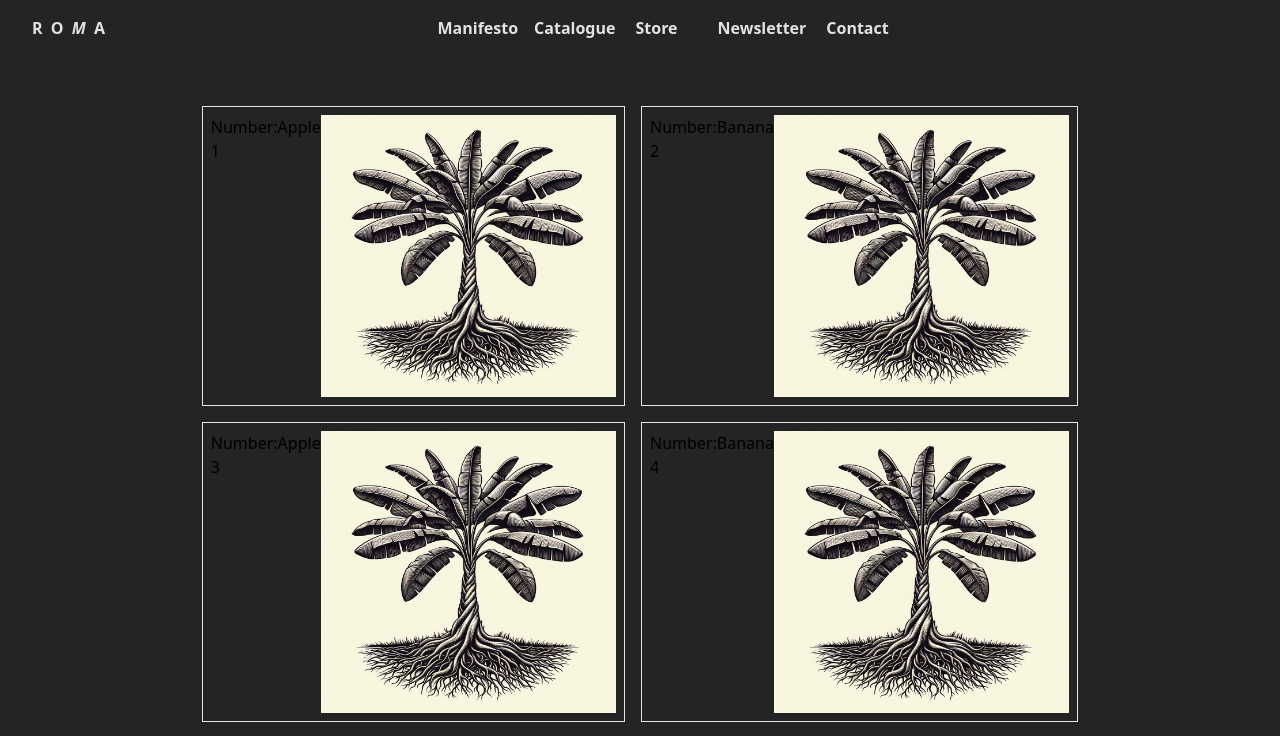
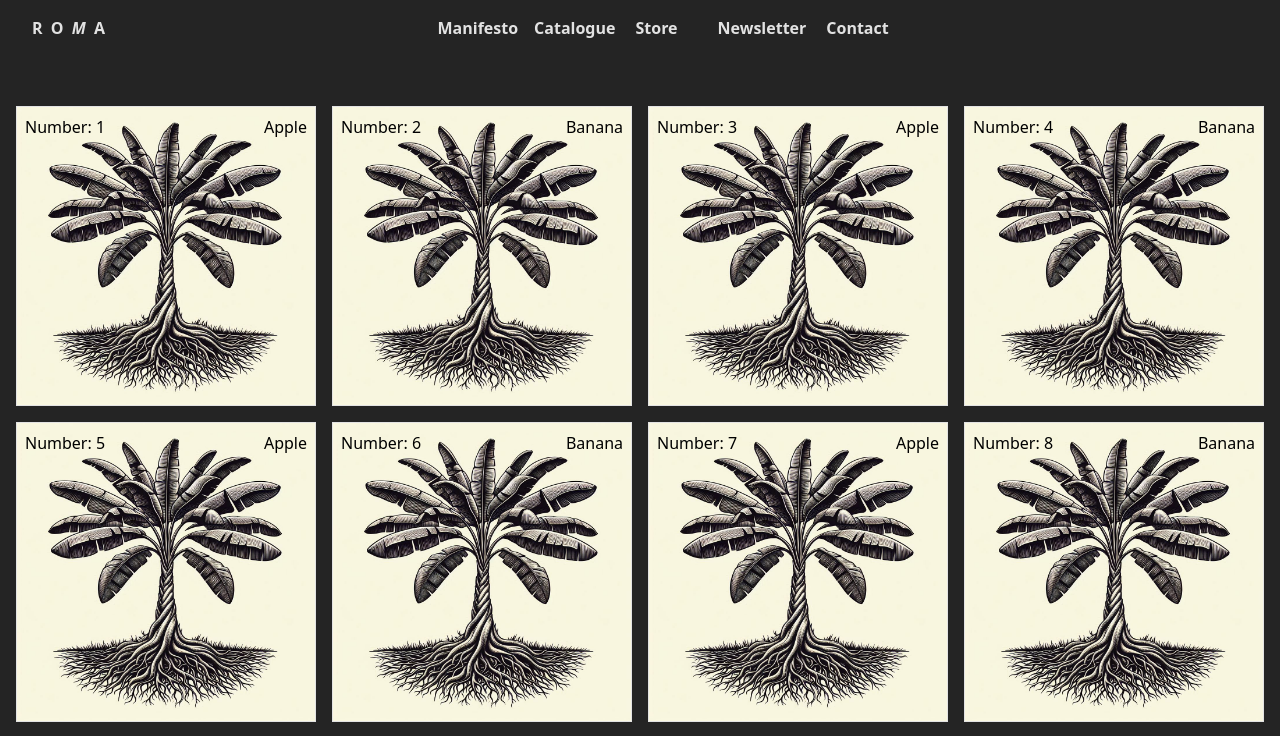
Before and after one commit to VetaliiP/Roma, a React (Vite) app: page /catalogue in a window 1280 px wide. Shown: the top 736 px of the page. Built offline with nearby package versions, Linux system fonts and the light colour scheme.

Commit message:
Initial commit

```diff
--- a/src/pages/Catalogue/Catalogue.tsx
+++ b/src/pages/Catalogue/Catalogue.tsx
@@ -34,10 +34,10 @@ export const Catalogue: FC = () => {
                             className='flex-1 '
                             state={item}
                         >
-                            <div className={`h-full w-auto flex justify-between p-2 bg-[url('${item.image}')]  bg-contain bg-center bg-no-repeat text-black`}>
+                            <div className={`h-full w-auto flex justify-between p-2 text-black relative`}>
                                 <span>Number: {item.id}</span>
                                 <span>{item.name}</span>
-                                <img src={item.image} className='size-full'></img>
+                                <img src={item.image} className='size-full absolute top-[0] left-[0] -z-10'></img>
                             </div>
                         </Link>
                     </li>
```
